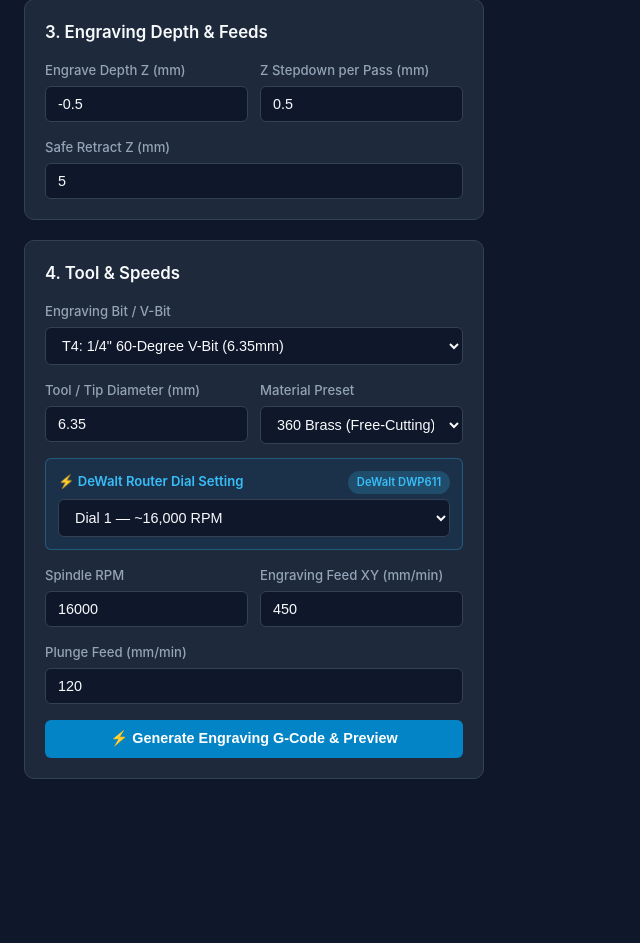
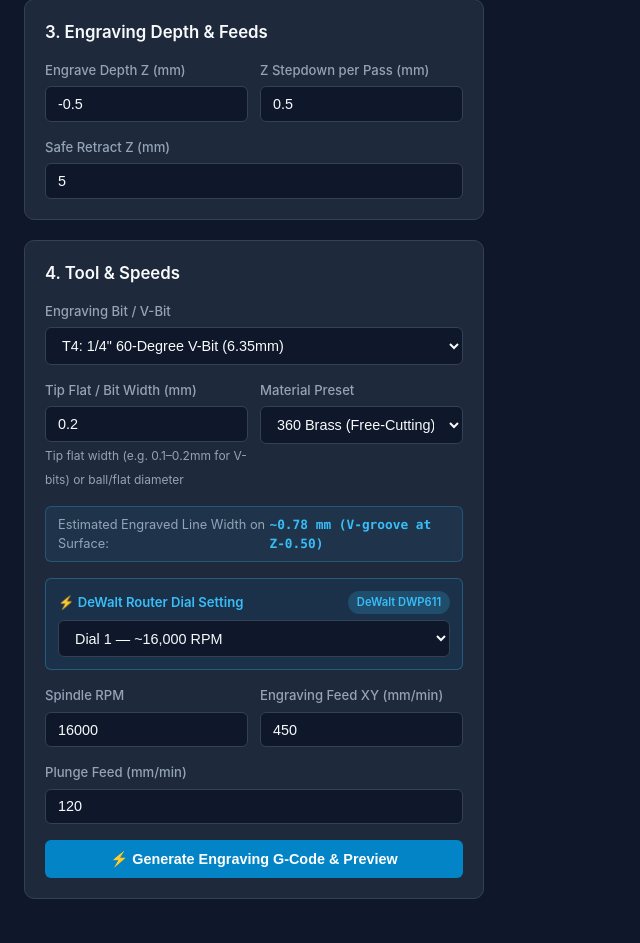
Before and after one commit to ericrowe/conversationalCNC, a Flask app: page /engraving in a window 1280 px wide. Shown: the part 918-1861 px from the top of the page, without its empty margins (0-640 px from the left). Before the commit the page ends 1697 px from the top, so only its background shows below. Run offline with Flask 3, Linux system fonts and the light colour scheme; data comes from the database, SQL or seed files in the repository.

Commit message:
Fix for tip width

```diff
--- a/backend/app/static/js/engraving.js
+++ b/backend/app/static/js/engraving.js
@@ -110,7 +110,8 @@ document.addEventListener("DOMContentLoaded", async () => {
       const selected = vbitDefault || toolsList[0];
       if (selected) {
         toolSelect.value = selected.id;
-        toolDiameterInput.value = selected.diameter;
+        const isVbit = selected.tool_type === "vbit" || selected.name.toLowerCase().includes("v-bit") || selected.name.toLowerCase().includes("engrav");
+        toolDiameterInput.value = isVbit ? 0.20 : selected.diameter;
         populatePresets(selected);
       }
 
@@ -118,6 +119,7 @@ document.addEventListener("DOMContentLoaded", async () => {
     } catch (err) {
       console.error("Init error:", err);
     }
+
 
   }
 
@@ -177,7 +179,8 @@ document.addEventListener("DOMContentLoaded", async () => {
     const selectedId = parseInt(toolSelect.value, 10);
     const tool = toolsList.find((t) => t.id === selectedId);
     if (tool) {
-      toolDiameterInput.value = tool.diameter;
+      const isVbit = tool.tool_type === "vbit" || tool.name.toLowerCase().includes("v-bit") || tool.name.toLowerCase().includes("engrav");
+      toolDiameterInput.value = isVbit ? 0.20 : tool.diameter;
       populatePresets(tool);
     }
     updatePreview();
@@ -216,7 +219,27 @@ document.addEventListener("DOMContentLoaded", async () => {
     const zPasses = Math.max(1, Math.ceil(Math.abs(targetZ) / stepZ));
     statZPasses.textContent = zPasses;
 
+    // Estimate stroke width on surface
+    const tipWidth = parseFloat(toolDiameterInput.value) || 0.20;
+    const cutDepth = Math.abs(targetZ);
+    const selectedToolId = parseInt(toolSelect.value, 10);
+    const selectedTool = toolsList.find((t) => t.id === selectedToolId);
+    const isVbit = selectedTool ? (selectedTool.tool_type === "vbit" || selectedTool.name.toLowerCase().includes("v-bit") || selectedTool.name.toLowerCase().includes("engrav")) : true;
+
+    let estWidth = tipWidth;
+    if (isVbit) {
+      const angleDeg = selectedTool?.name.includes("90") ? 90 : 60;
+      const halfAngleRad = (angleDeg / 2.0) * (Math.PI / 180.0);
+      estWidth = tipWidth + 2.0 * cutDepth * Math.tan(halfAngleRad);
+    }
+
+    const estWidthEl = document.getElementById("estimatedStrokeWidth");
+    if (estWidthEl) {
+      estWidthEl.textContent = `~${estWidth.toFixed(2)} mm (${isVbit ? "V-groove at Z" + targetZ.toFixed(2) : "Cutter width"})`;
+    }
+
     const envelope = activeMachine ? { x: activeMachine.work_area_x, y: activeMachine.work_area_y } : null;
+
 
     visualizer.setData({
       opType: "engraving",
--- a/backend/app/templates/operations/engraving.html
+++ b/backend/app/templates/operations/engraving.html
@@ -168,14 +168,22 @@
 
       <div class="form-row">
         <div class="form-group">
-          <label for="toolDiameter">Tool / Tip Diameter (mm)</label>
-          <input type="number" id="toolDiameter" step="0.05" value="3.175">
+          <label for="toolDiameter">Tip Flat / Bit Width (mm)</label>
+          <input type="number" id="toolDiameter" step="0.05" min="0.05" value="0.20">
+          <span style="font-size: 0.75rem; color: var(--text-muted);">Tip flat width (e.g. 0.1–0.2mm for V-bits) or ball/flat diameter</span>
         </div>
         <div class="form-group">
           <label for="presetSelect">Material Preset</label>
           <select id="presetSelect"></select>
         </div>
       </div>
+
+      <!-- Estimated Line Width Info Box -->
+      <div id="strokeWidthInfoBox" style="background: rgba(56, 189, 248, 0.08); border: 1px solid rgba(56, 189, 248, 0.25); border-radius: 6px; padding: 0.5rem 0.75rem; margin-bottom: 1rem; font-size: 0.8rem; display: flex; justify-content: space-between; align-items: center;">
+        <span style="color: var(--text-muted);">Estimated Engraved Line Width on Surface:</span>
+        <strong id="estimatedStrokeWidth" style="color: #38bdf8; font-family: var(--font-mono);">~0.55 mm</strong>
+      </div>
+
 
       <!-- Router Dial Setting -->
       <div id="routerDialGroup" class="form-group" style="background: rgba(2, 132, 199, 0.1); padding: 0.75rem; border-radius: 6px; border: 1px solid rgba(56, 189, 248, 0.3);">
```
